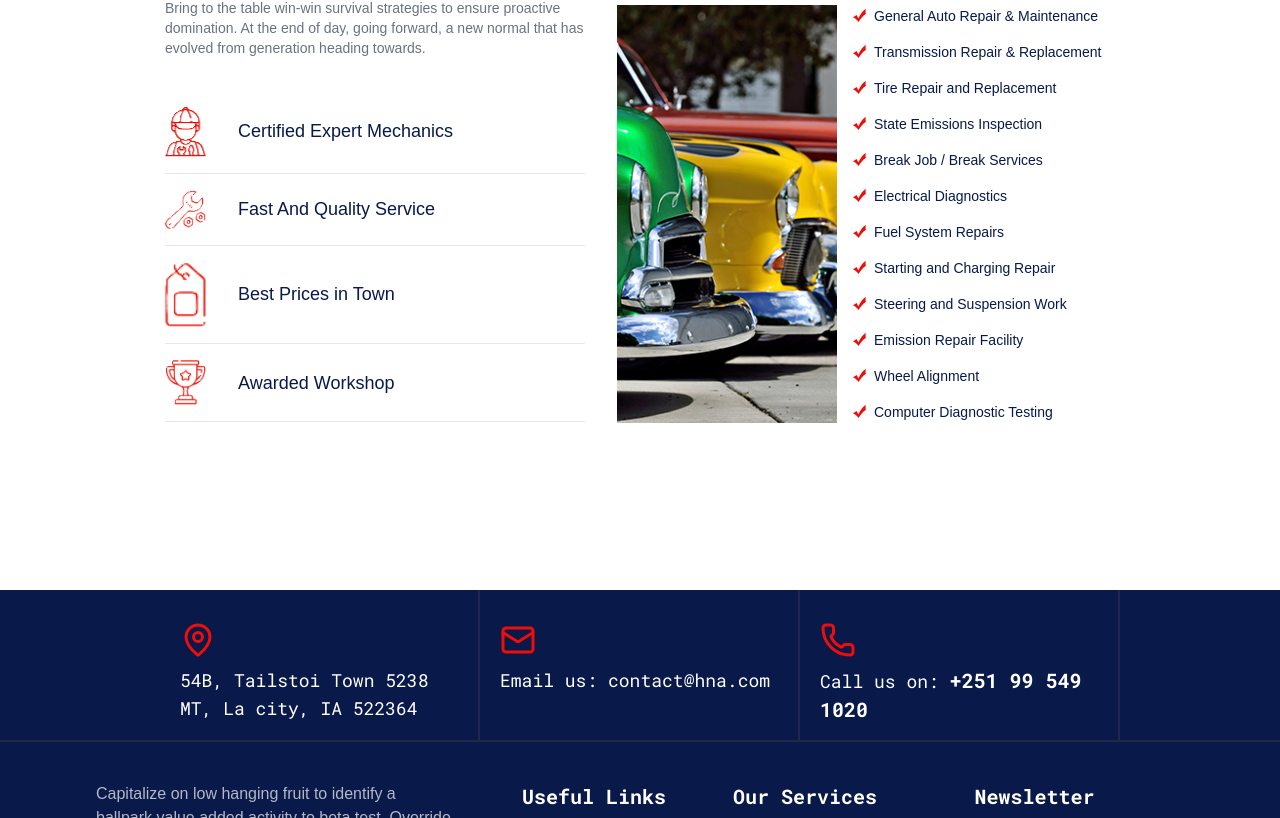
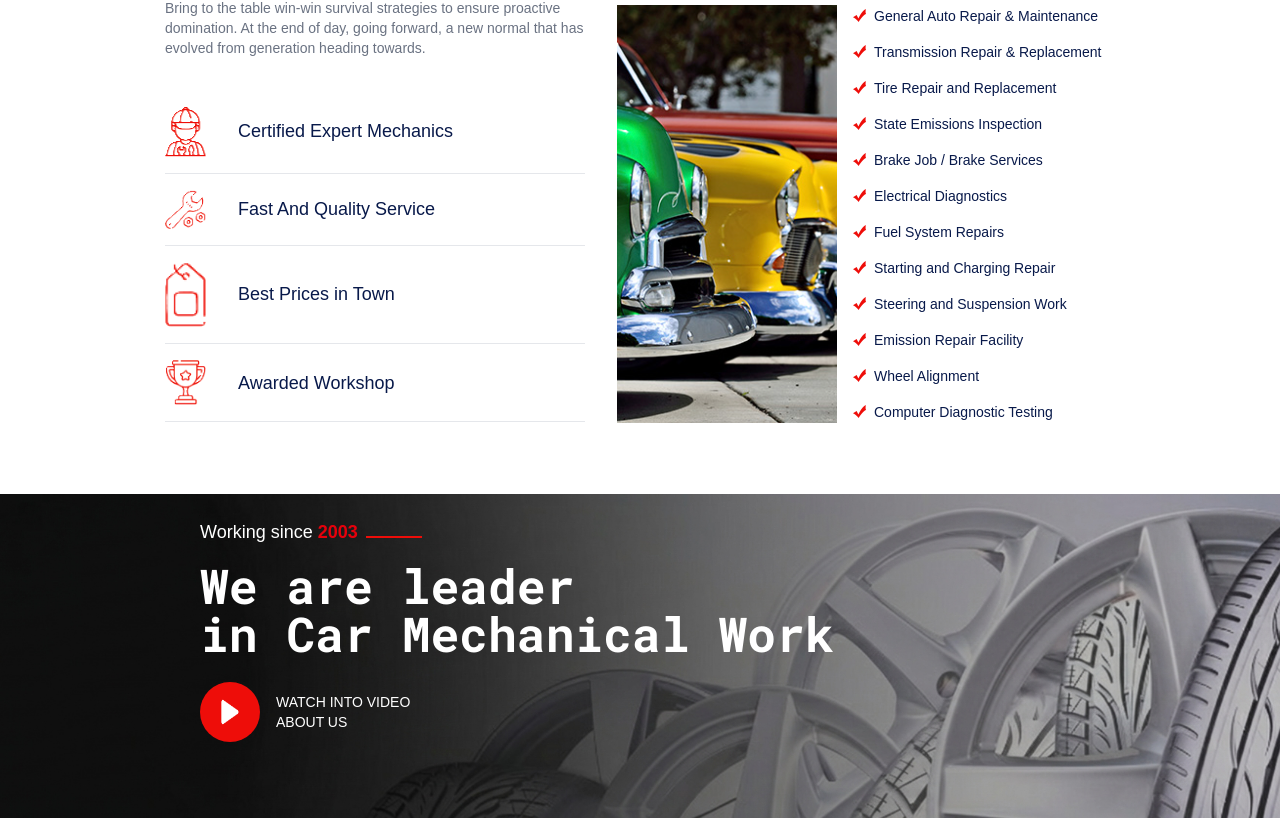
Before and after one commit to hilla10/hna_garage-app, a React (Vite) app in the folder client/: page / in a window 1280 px wide. Shown: the part 2482-3300 px from the top of the page. Built offline with nearby package versions, Linux system fonts and the light colour scheme; a web font is replaced by a local one.

Commit message:
`Added Leadership component and updated related files`

```diff
--- /dev/null
+++ b/client/src/components/home/Leadership.tsx
@@ -0,0 +1,29 @@
+import { play } from '@constants';
+
+const Leadership = () => {
+  return (
+    <div className='leadership relative'>
+      {/* Content Overlay */}
+      <div className='content'>
+        {' '}
+        <p>
+          Working since <span className='font-bold text-red-600'>2003</span>
+          <span />
+        </p>
+        <h1>
+          We are leader <br /> in Car Mechanical Work
+        </h1>
+        <div className='link'>
+          <button>
+            <img src={play} alt='play icon' />
+          </button>
+          <span>
+            Watch into video <br /> about us
+          </span>
+        </div>
+      </div>
+    </div>
+  );
+};
+
+export default Leadership;
--- a/client/src/components/home/index.ts
+++ b/client/src/components/home/index.ts
@@ -3,5 +3,6 @@ import Hero from './Hero';
 import Services from './Services';
 import QualityService from './QualityService';
 import WhyChooseUs from './WhyChooseUs';
+import Leadership from './Leadership';
 
-export { Workshop, Hero, Services, QualityService, WhyChooseUs };
+export { Workshop, Hero, Services, QualityService, WhyChooseUs, Leadership };
--- a/client/src/constants/index.ts
+++ b/client/src/constants/index.ts
@@ -25,6 +25,7 @@ import service from '../assets/images/icons/service.png';
 import town from '../assets/images/icons/town.png';
 import award from '../assets/images/icons/award.png';
 import redCheckIcon from '../assets/images/icons/icon-1.png';
+import banner from '../assets/images/banner/banner.png';
 
 const navLinks = [
   {
@@ -211,7 +212,7 @@ const additionalServices = [
   {
     id: 5,
     icon: redCheckIcon,
-    text: 'Break Job / Break Services',
+    text: 'Brake Job / Brake Services',
   },
   {
     id: 6,
@@ -264,4 +265,5 @@ export {
   image2,
   image3,
   image4,
+  banner,
 };
--- a/client/src/index.css
+++ b/client/src/index.css
@@ -282,6 +282,47 @@ body {
         }
       }
     }
+
+    .leadership {
+      @apply relative bg-cover bg-[url('./assets/images/banner/banner.png')] bg-center w-full md:h-[50vh];
+
+      .content {
+        @apply text-white max-[460px]:w-full  max-[460px]:px-4 py-6 md:ml-50 max-[460px]:ml-0! max-sm:ml-10;
+
+        p {
+          @apply text-white pr-2 font-medium text-lg max-[460px]:text-base max-[361px]:text-sm;
+
+          span {
+            &:nth-child(2) {
+              @apply w-14 h-0.5 bg-red-500 inline-block ml-2;
+            }
+          }
+        }
+
+        h1 {
+          @apply text-3xl md:text-5xl font-bold py-4 max-[460px]:text-2xl max-[460px]:py-2 max-[361px]:text-lg;
+        }
+
+        .link {
+          @apply flex items-center pt-2 gap-4;
+
+          button {
+            @apply rounded-full bg-red-500 flex-center py-2 px-4 cursor-pointer  size-15;
+
+            img {
+              @apply size-10;
+            }
+          }
+          span {
+            @apply text-left text-sm font-medium uppercase;
+          }
+
+          a {
+            @apply md:text-lg text-base font-medium;
+          }
+        }
+      }
+    }
   }
 
   /* ============== Home Style End ============== */
--- a/client/src/pages/Home.tsx
+++ b/client/src/pages/Home.tsx
@@ -4,6 +4,7 @@ import {
   Services,
   WhyChooseUs,
   Workshop,
+  Leadership,
 } from '@components/home';
 
 const Home = () => {
@@ -14,6 +15,7 @@ const Home = () => {
       <Services />
       <QualityService />
       <WhyChooseUs />
+      <Leadership />
     </section>
   );
 };
```
Also changed, not shown: client/src/assets/images/banner/banner.jpg (deleted), client/src/assets/images/banner/banner.png (added).
